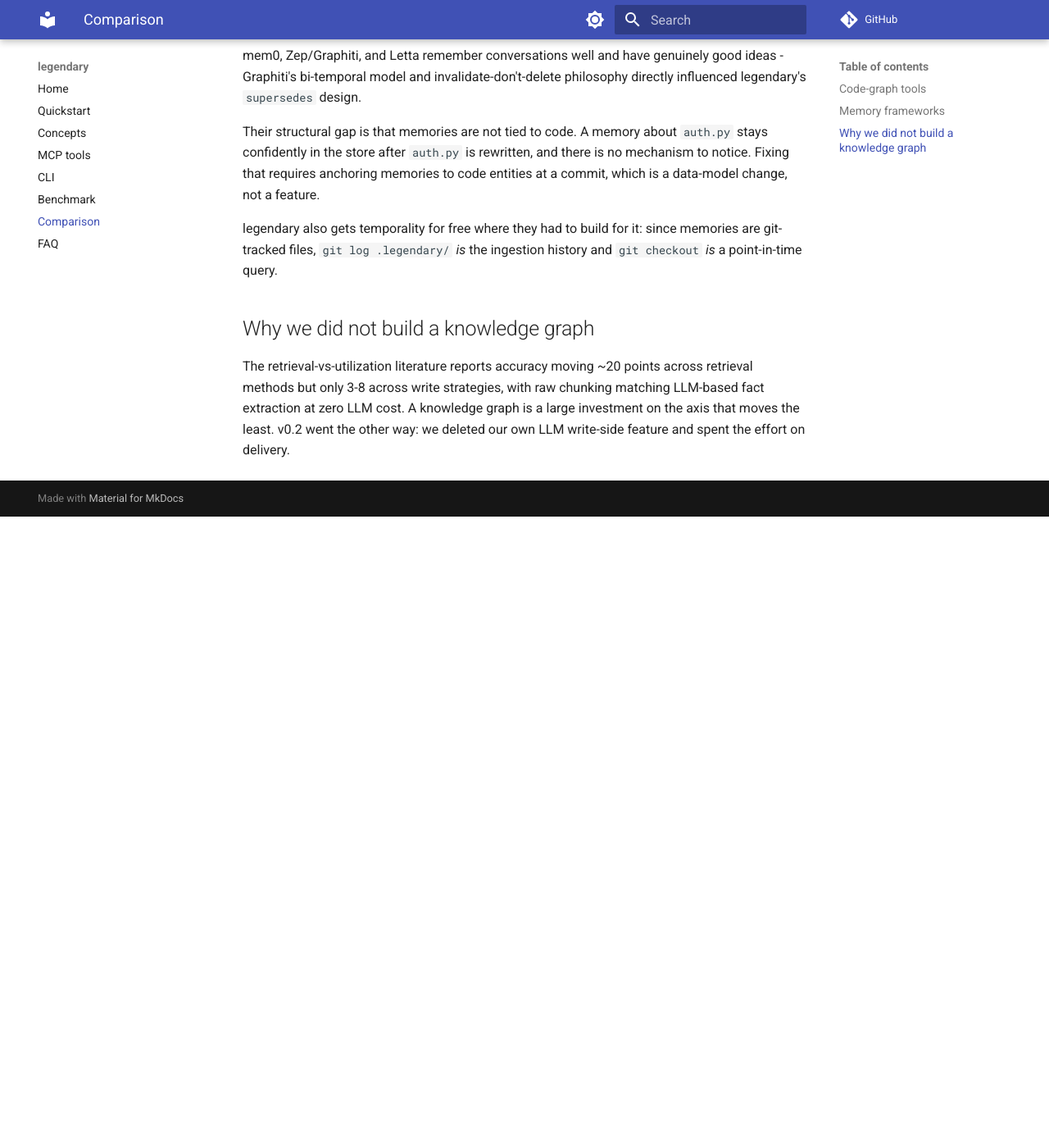
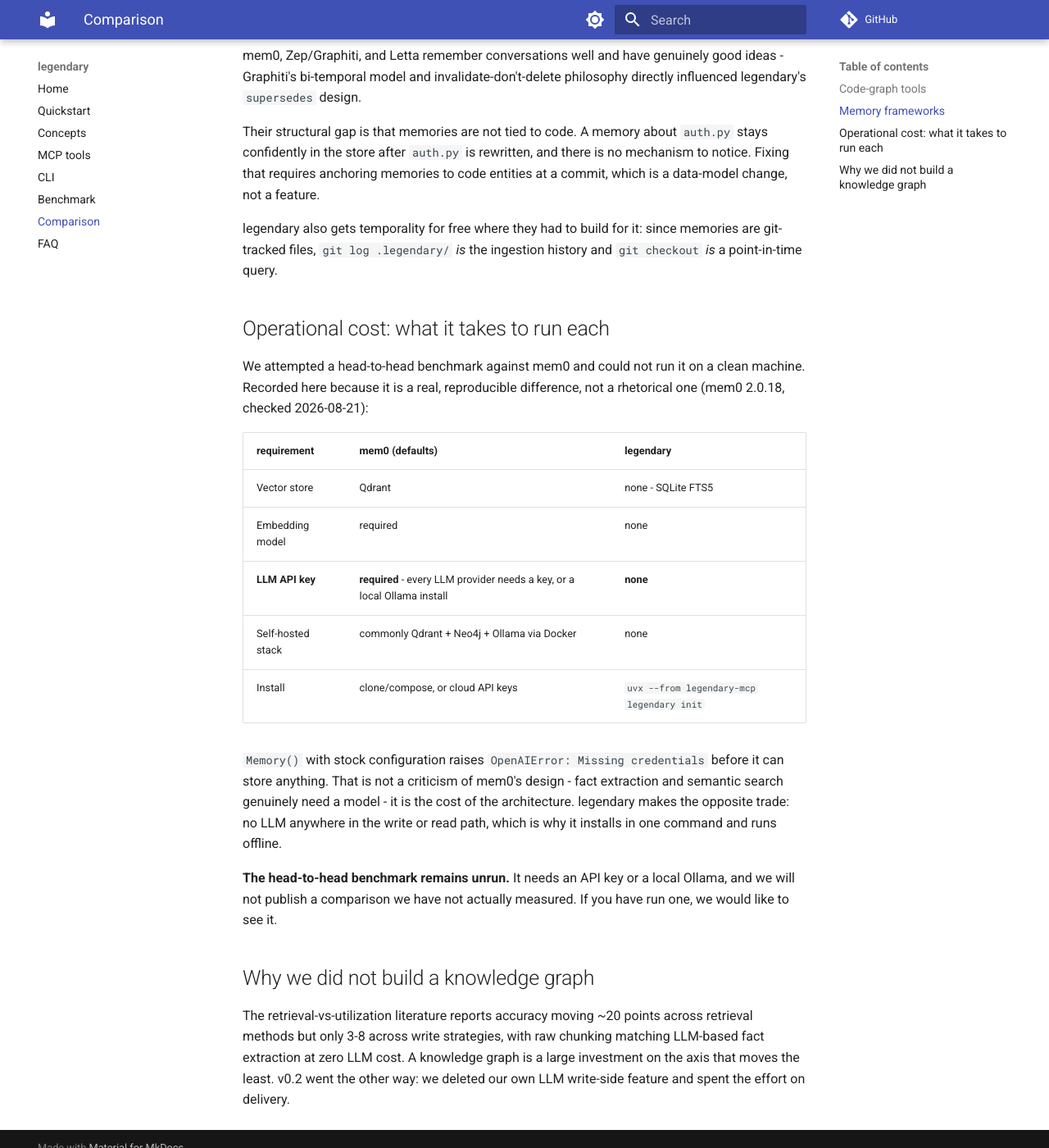
Before and after one commit to ashhadahsan/legendary, an MkDocs documentation site: the page built from docs/comparison.md, in a window 1280 px wide and 1400 px high, scrolled down 1067 px. Shown: the whole window at 82% size. Built offline with MkDocs 1.6.1 and Material for MkDocs 9.7.7, drawn with Linux system fonts in a browser that asks for light colours; comment, search, counter and statistics services are not loaded; before the commit the page ends 1697 px from its top, so only the background shows below that.

Commit message:
docs: publish the operational cost comparison with mem0
Attempted a head-to-head arm and could not run mem0 on a clean machine: stock
Memory() raises OpenAIError before storing anything, and every self-hosted path
needs Qdrant/Ollama/Neo4j. Recorded as a measured, reproducible difference.

The head-to-head itself remains UNRUN and is labelled as such - we will not
publish a comparison we have not measured.

```diff
--- a/docs/comparison.md
+++ b/docs/comparison.md
@@ -41,6 +41,30 @@
 memories are git-tracked files, `git log .legendary/` *is* the ingestion
 history and `git checkout` *is* a point-in-time query.
 
+## Operational cost: what it takes to run each
+
+We attempted a head-to-head benchmark against mem0 and could not run it on a
+clean machine. Recorded here because it is a real, reproducible difference,
+not a rhetorical one (mem0 2.0.18, checked 2026-08-21):
+
+| requirement | mem0 (defaults) | legendary |
+|---|---|---|
+| Vector store | Qdrant | none - SQLite FTS5 |
+| Embedding model | required | none |
+| **LLM API key** | **required** - every LLM provider needs a key, or a local Ollama install | **none** |
+| Self-hosted stack | commonly Qdrant + Neo4j + Ollama via Docker | none |
+| Install | clone/compose, or cloud API keys | `uvx --from legendary-mcp legendary init` |
+
+`Memory()` with stock configuration raises `OpenAIError: Missing credentials`
+before it can store anything. That is not a criticism of mem0's design - fact
+extraction and semantic search genuinely need a model - it is the cost of the
+architecture. legendary makes the opposite trade: no LLM anywhere in the write
+or read path, which is why it installs in one command and runs offline.
+
+**The head-to-head benchmark remains unrun.** It needs an API key or a local
+Ollama, and we will not publish a comparison we have not actually measured. If
+you have run one, we would like to see it.
+
 ## Why we did not build a knowledge graph
 
 The retrieval-vs-utilization literature reports accuracy moving ~20 points
```
